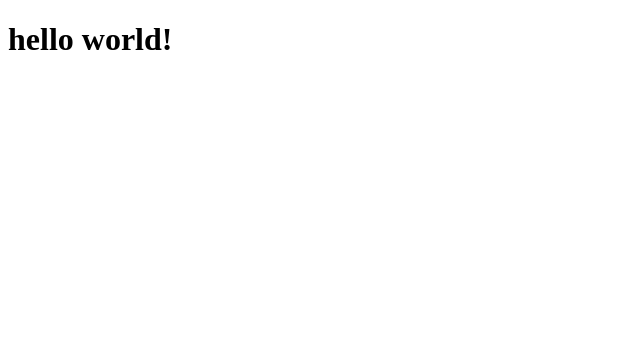
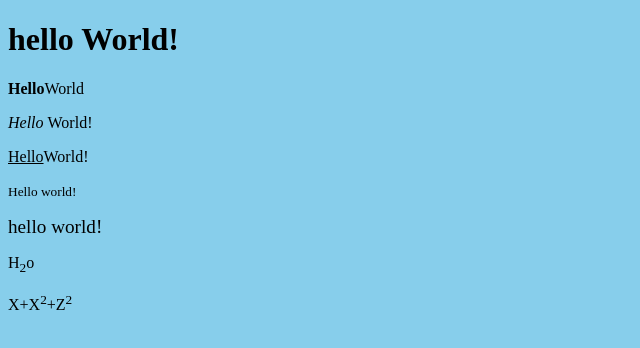
Before and after one commit to Renan2207/First-Web-Project, a plain HTML site: page index.html in a window 1280 px wide. Shown: the whole page, without its empty margins (0-640 px from the left). Drawn offline with Linux system fonts and the light colour scheme.

Commit message:
firstcommit

```diff
--- a/index.html
+++ b/index.html
@@ -6,7 +6,16 @@
     <meta name="viewport" content="width=<device-width>, initial-scale=1.0">
     <title>Document</title>
 </head>
-<body>
-    <h1>hello world!</h1>
+<body bgcolor="Skyblue">
+    <h1>hello World!</h1>
+    <p><b>Hello</b>World</p>
+    <p><i>Hello </i>World!</p>
+    <p><u>Hello</u>World!</p>
+    <p><small>Hello world!</small></p>
+    <p><big>hello world!</big></p>
+    <p>H<sub>2</sub>o</p>
+    <p>X+X<sup>2</sup>+Z<sup>2</sup></p>
+
+
 </body>
 </html>
```
